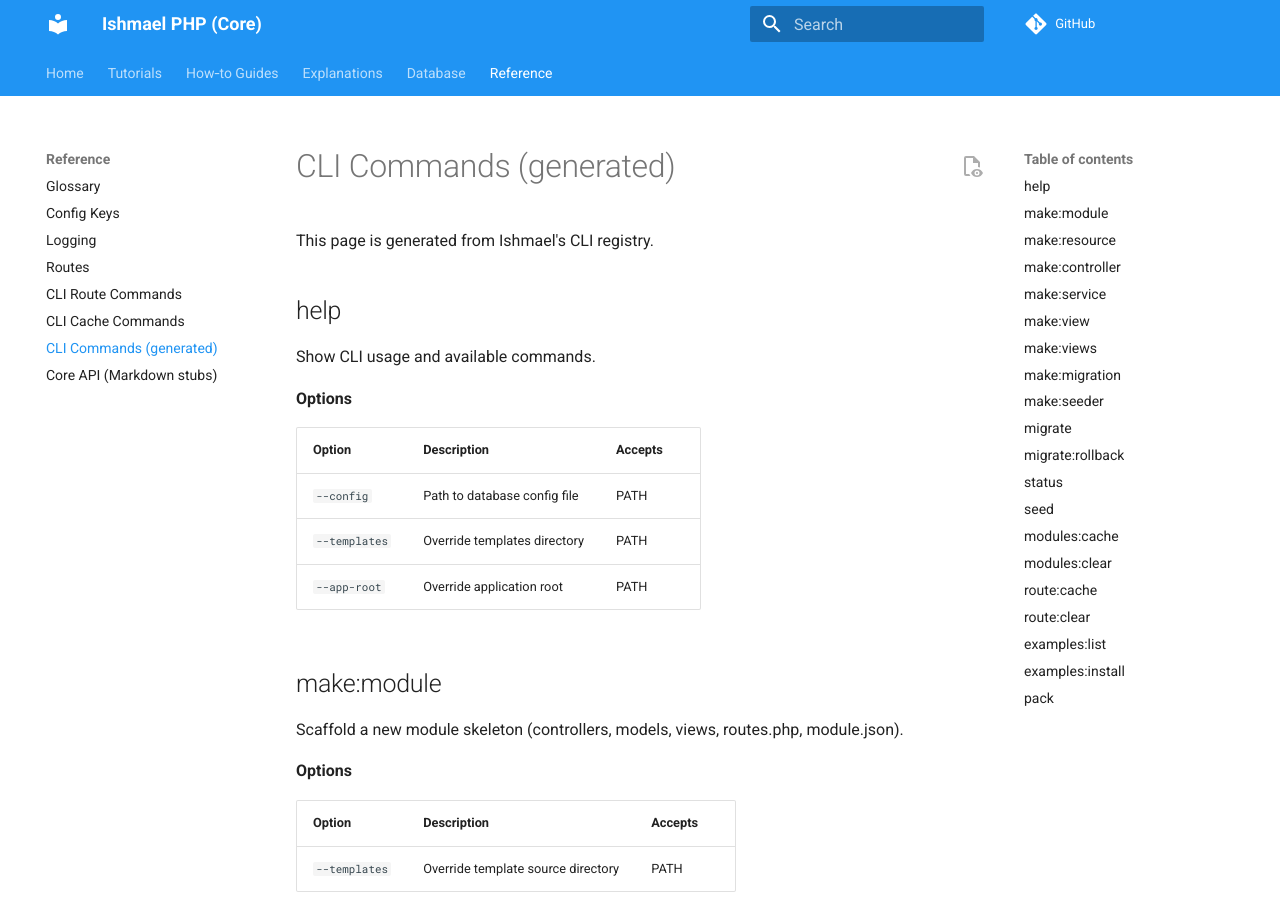
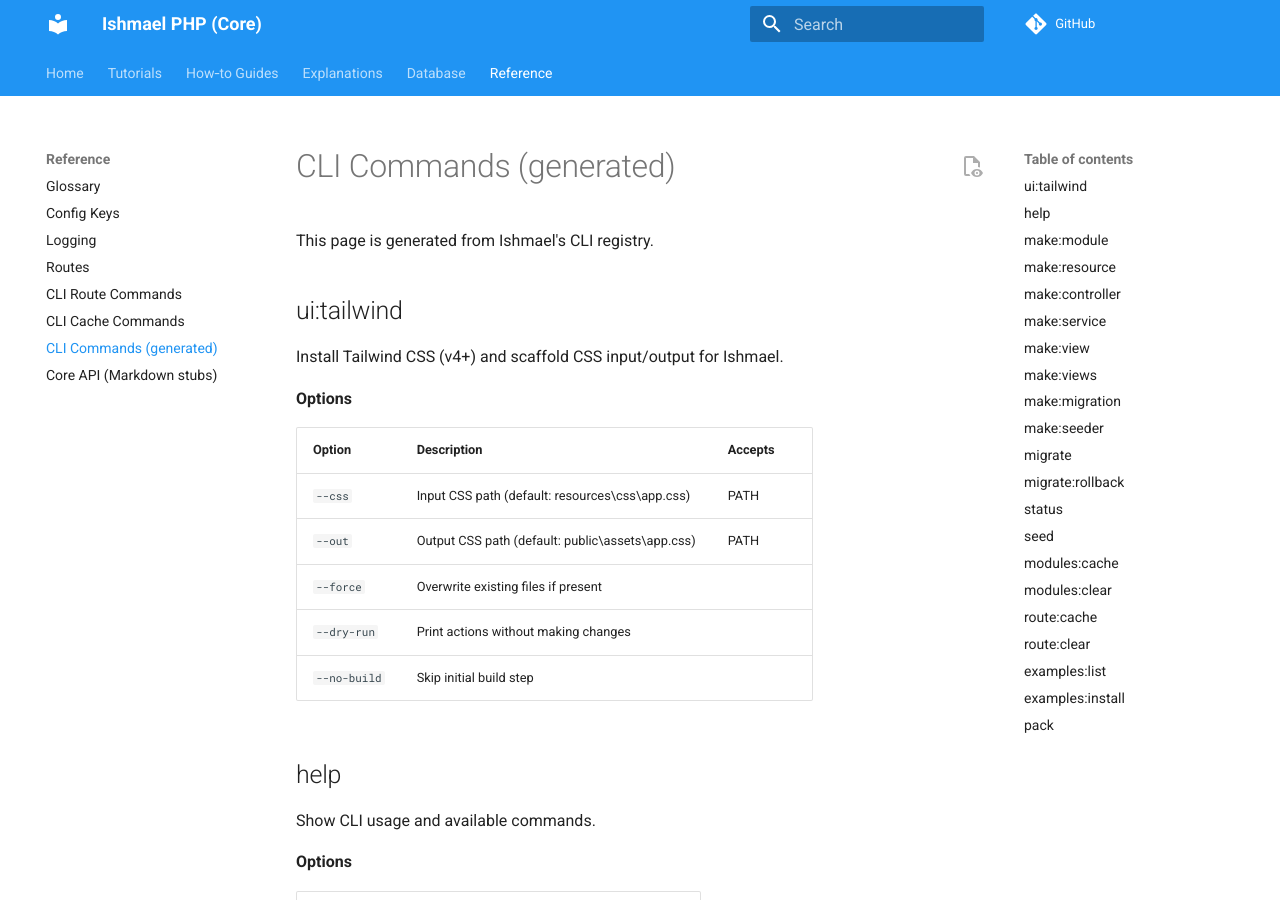
Before and after one commit to domsinclair/IshmaelPHP-Core, an MkDocs documentation site: the page built from Documentation/reference/cli-commands.md, in a window 1280 px wide and 900 px high. Built offline with MkDocs 1.6.1 and Material for MkDocs 9.7.7, drawn with Linux system fonts in a browser that asks for light colours; comment, search, counter and statistics services are not loaded.

Commit message:
Add `ui:tailwind` CLI command to install Tailwind CSS and scaffold CSS configuration
- Introduced the `ish ui:tailwind` command to simplify integration of Tailwind CSS (v4+) into Ishmael projects.
- Creates/updates `package.json` with default `dev` and `build` scripts for Tailwind.
- Automatically generates input (`resources/css/app.css`) and output (`public/assets/app.css`) CSS files.
- Supports options for customization: `--css`, `--out`, `--force`, `--dry-run`, and `--no-build`.
- Integrated command documentation and user guide for setup and troubleshooting.
- Updated CLI and documentation references with the new command.

```diff
--- a/Documentation/reference/cli-commands.md
+++ b/Documentation/reference/cli-commands.md
@@ -1,6 +1,21 @@
 # CLI Commands (generated)
 
 This page is generated from Ishmael's CLI registry.
+
+
+## ui:tailwind
+
+Install Tailwind CSS (v4+) and scaffold CSS input/output for Ishmael.
+
+**Options**
+
+| Option | Description | Accepts |
+|---|---|---|
+| `--css` | Input CSS path (default: resources\css\app.css) | PATH |
+| `--out` | Output CSS path (default: public\assets\app.css) | PATH |
+| `--force` | Overwrite existing files if present |  |
+| `--dry-run` | Print actions without making changes |  |
+| `--no-build` | Skip initial build step |  |
 
 
 ## help
--- a/mkdocs.yml
+++ b/mkdocs.yml
@@ -96,6 +96,7 @@ nav:
       - Use Request IDs in Logs: how-to/use-request-ids.md
       - Implement a new Adapter: how-to/implement-a-new-adapter.md
       - Run migrations and seeds without the CLI: how-to/run-migrations-and-seeds-without-cli.md
+      - Add Tailwind CSS: how-to/add-tailwind-to-project.md
 
   - Explanations:
       - Request & Response: concepts/request-response.md
```
Also changed, not shown: Documentation/how-to/add-tailwind-to-project.md (added, +64 -0 lines), 3 other files.
